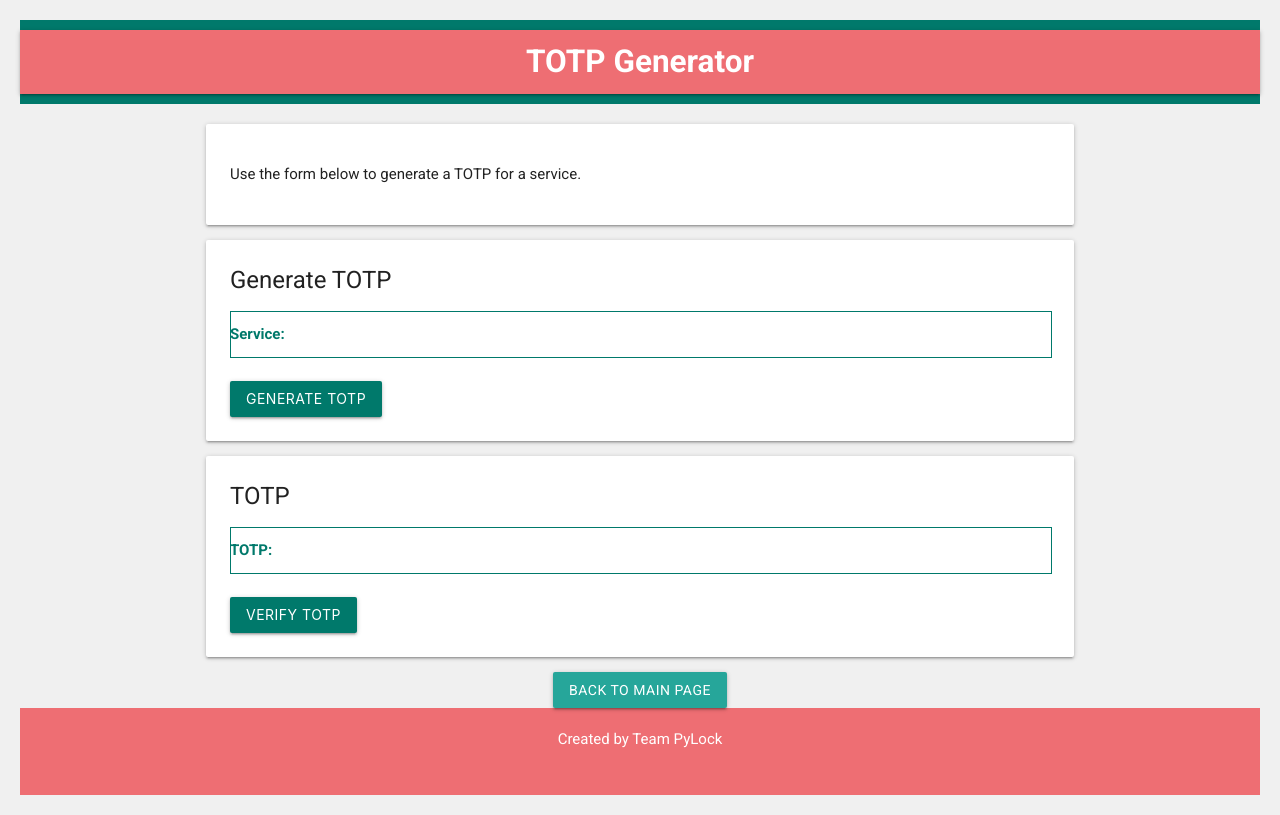
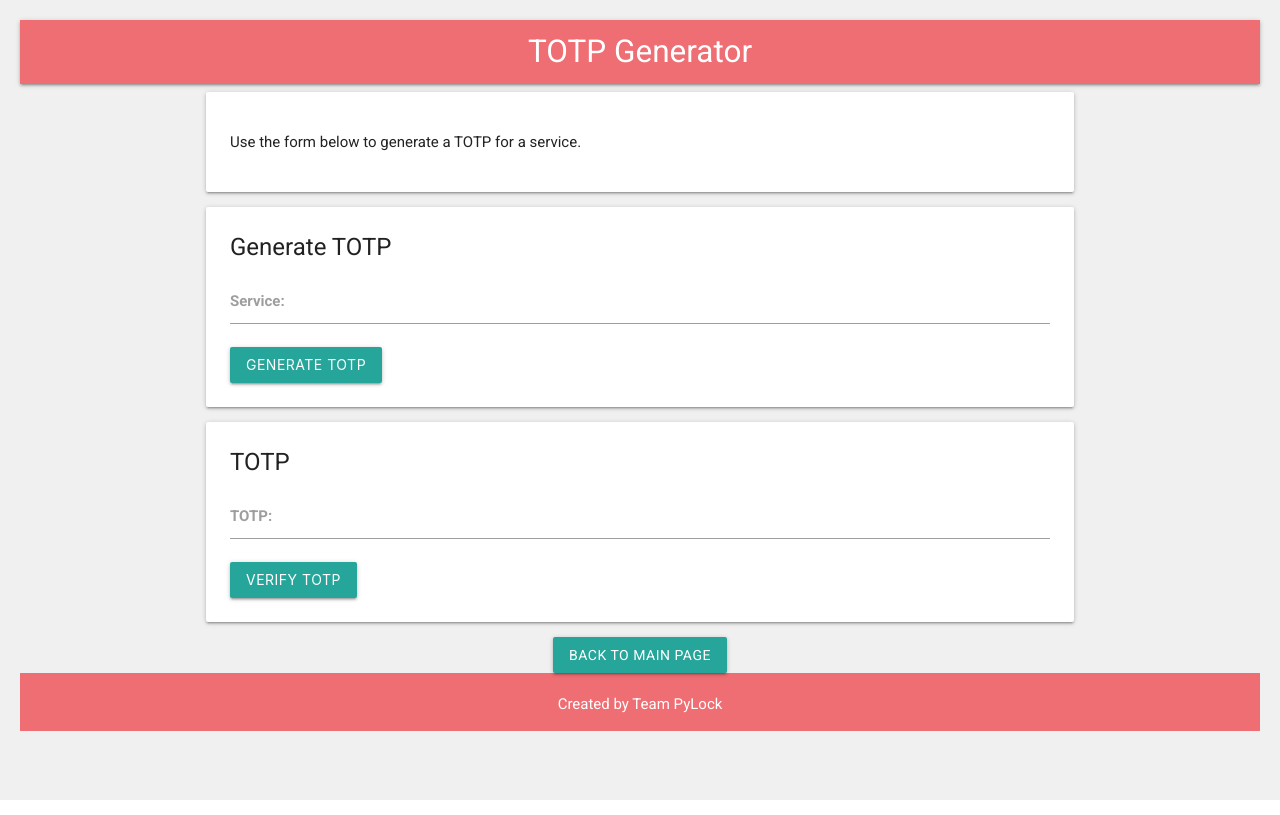
Before and after one commit to harshil748/PyLock, a Flask app: template templates/totp.html in a window 1280 px wide. Run offline with Flask 3, Linux system fonts and the light colour scheme; the template is opened without the code that fills it, so the values that code supplies are empty.

Commit message:
Revert "Improve repository with various enhancements"

```diff
--- a/main.py
+++ b/main.py
@@ -1,105 +1,65 @@
-from flask import Flask, request, render_template, jsonify, redirect, url_for
-from flask_login import LoginManager, UserMixin, login_user, login_required, logout_user, current_user
+from flask import Flask, request, render_template, jsonify
 from cryptography.fernet import Fernet
 import pyotp
-from password_strength import PasswordPolicy
 
 app = Flask(__name__)
-app.secret_key = 'supersecretkey'
-login_manager = LoginManager()
-login_manager.init_app(app)
-login_manager.login_view = 'login'
 
-policy = PasswordPolicy.from_names(
-    length=8,
-    uppercase=1,
-    numbers=1,
-    special=1
-)
-
-class User(UserMixin):
-    def __init__(self, id):
-        self.id = id
-
-users = {'admin': {'password': 'admin'}}
-
-@login_manager.user_loader
-def load_user(user_id):
-    return User(user_id)
 
 def generate_key():
     return Fernet.generate_key()
+
 
 def encrypt_password(key, password):
     f = Fernet(key)
     return f.encrypt(password.encode()).decode()
 
+
 def decrypt_password(key, encrypted_password):
     f = Fernet(key)
     return f.decrypt(encrypted_password.encode()).decode()
 
+
 passwords = {}
 key = generate_key()
 
+
 @app.route("/")
-@login_required
 def index():
     return render_template("index.html")
 
+
 @app.route('/totp')
-@login_required
 def totp():
     return render_template('totp.html')
 
-@app.route("/login", methods=["GET", "POST"])
-def login():
-    if request.method == "POST":
-        username = request.form["username"]
-        password = request.form["password"]
-        if username in users and users[username]["password"] == password:
-            user = User(username)
-            login_user(user)
-            return redirect(url_for("index"))
-        else:
-            return "Invalid credentials"
-    return render_template("login.html")
-
-@app.route("/logout")
-@login_required
-def logout():
-    logout_user()
-    return redirect(url_for("login"))
 
 @app.route("/add_password", methods=["POST"])
-@login_required
 def add_password():
     service = request.form["service"]
     username = request.form["username"]
     password = request.form["password"]
     if service and username and password:
-        if policy.test(password):
-            return jsonify({"message": "Password does not meet strength requirements."}), 400
         encrypted_password = encrypt_password(key, password)
-        passwords[service] = {"username": username, "password": encrypted_password, "category": request.form.get("category", ""), "tags": request.form.get("tags", "").split(",")}
+        passwords[service] = {"username": username, "password": encrypted_password}
         return jsonify({"message": "Password added successfully!"})
     else:
         return jsonify({"message": "Please fill in all the fields."}), 400
 
+
 @app.route("/get_password", methods=["POST"])
-@login_required
 def get_password():
     service = request.form["service"]
     if service in passwords:
         encrypted_password = passwords[service]["password"]
         decrypted_password = decrypt_password(key, encrypted_password)
         return jsonify(
-            {"username": passwords[service]["username"], "password": decrypted_password, "category": passwords[service]["category"], "tags": passwords[service]["tags"]}
+            {"username": passwords[service]["username"], "password": decrypted_password}
         )
     else:
         return jsonify({"message": "Password not found."}), 404
 
+
 @app.route("/generate_totp", methods=["POST"])
-@login_required
 def generate_totp():
     service = request.form["service"]
     if service:
@@ -110,5 +70,6 @@ def generate_totp():
     else:
         return jsonify({"message": "Please provide a service name."}), 400
 
+
 if __name__ == "__main__":
     app.run(debug=True)
--- a/requirements.txt
+++ /dev/null
@@ -1,3 +0,0 @@
-Flask
-cryptography
-pyotp
--- a/static/styles.css
+++ b/static/styles.css
@@ -88,53 +88,3 @@ button:hover {
     font-weight: bold;
     color: #00796b;
 }
-
-/* Improved user interface and user experience */
-header {
-    background-color: #00796b;
-    color: white;
-    padding: 10px 0;
-}
-
-nav .brand-logo {
-    font-size: 1.8rem;
-    font-weight: bold;
-}
-
-main {
-    margin-top: 20px;
-}
-
-.card {
-    margin-bottom: 20px;
-}
-
-.card .card-title {
-    font-size: 1.5rem;
-    font-weight: bold;
-}
-
-.card .input-field label {
-    font-size: 1rem;
-    color: #00796b;
-}
-
-.card .input-field input[type="text"],
-.card .input-field input[type="password"] {
-    border: 1px solid #00796b;
-}
-
-.card .btn {
-    background-color: #00796b;
-}
-
-.card .btn:hover {
-    background-color: #004d40;
-}
-
-footer {
-    background-color: #00796b;
-    color: white;
-    padding: 10px 0;
-    text-align: center;
-}
```
Also changed, not shown: README.md, 2 other files.
